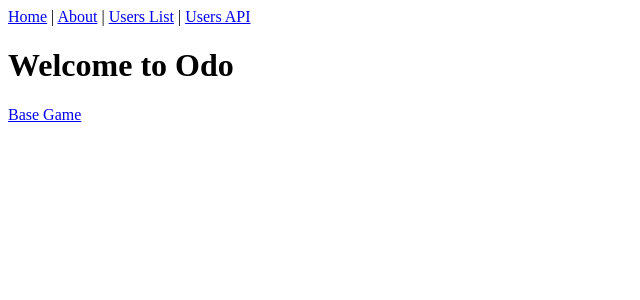
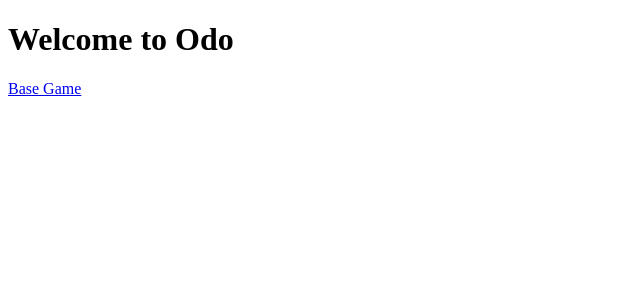
Before and after one commit to brettgrigsby/odo, a Next.js app: page / in a window 1280 px wide. Shown: the top 300 px of the page, without its empty margins (0-640 px from the left). Built offline with nearby package versions, Linux system fonts and the light colour scheme.

Commit message:
remove helmet

```diff
--- a/components/Layout.tsx
+++ b/components/Layout.tsx
@@ -14,22 +14,6 @@ const Layout = ({ children, title = 'This is the default title' }: Props) => (
       <meta charSet="utf-8" />
       <meta name="viewport" content="initial-scale=1.0, width=device-width" />
     </Head>
-    <header>
-      <nav>
-        <Link href="/">
-          <a>Home</a>
-        </Link>{' '}
-        |{' '}
-        <Link href="/about">
-          <a>About</a>
-        </Link>{' '}
-        |{' '}
-        <Link href="/users">
-          <a>Users List</a>
-        </Link>{' '}
-        | <a href="/api/users">Users API</a>
-      </nav>
-    </header>
     {children}
   </div>
 )
--- a/package.json
+++ b/package.json
@@ -8,7 +8,6 @@
     "type-check": "tsc"
   },
   "dependencies": {
-    "helmet": "^3.23.2",
     "next": "latest",
     "react": "^16.12.0",
     "react-dom": "^16.12.0"
```
Also changed, not shown: 1 other file (tests, documents, lock files or other folders).
